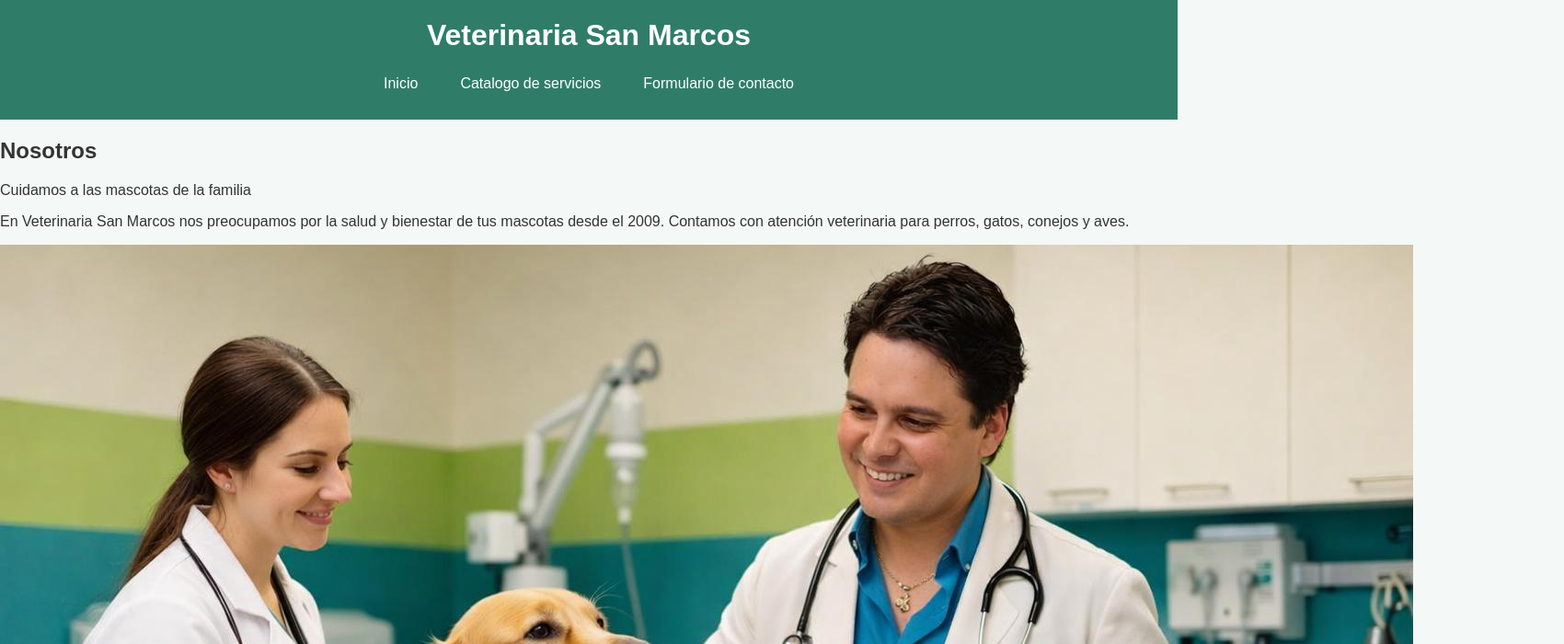
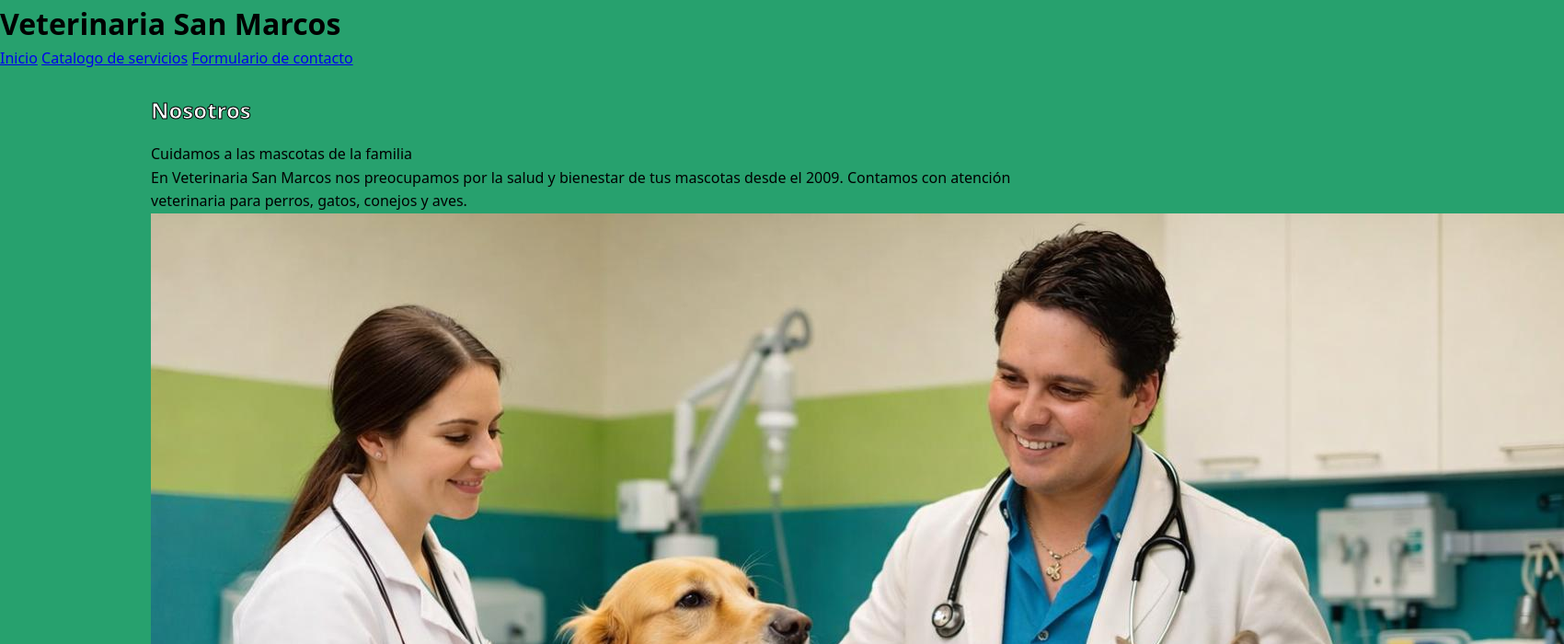
Before and after one commit to Matias2598/veterinaria, a plain HTML site: page index.html in a window 1280 px wide. Shown: the top 700 px of the page at 92% size, 1700 px wide, since content can reach past the window. Drawn offline with Linux system fonts and the light colour scheme.

Commit message:
Edite el css para hacer una base basica para todas las paginas, por Matias Araya Venegas

```diff
--- a/css/style.css
+++ b/css/style.css
@@ -1,37 +1,33 @@
+/*Para todas las paginas*/
 * {
-    box-sizing: border-box;
+  box-sizing: border-box;
+  margin: 0;
+  padding: 0;
 }
 
 body {
-    margin: 0;
-    font-family: Arial, sans-serif;
-    background-color: #f4f8f6;
-    color: #333;
+  font-family: system-ui, Arial, sans-serif;
+  background: rgb(39, 161, 110);
+  color: black;
+  line-height: 1.6;
 }
 
-header {
-    background-color: #2f7d68;
-    color: white;
-    padding: 20px;
-    text-align: center;
+main {
+  max-width: 1000px;
+  margin: 0 auto;
+  padding: 24px;
 }
 
-header h1 {
-    margin: 0 0 15px;
-    font-size: 32px;
+section h2 {
+  color: white;
+  margin-bottom: 16px;
+  -webkit-text-stroke: 1px black;
 }
 
-nav {
-    display: flex;
-    justify-content: center;
-    gap: 10px;
-    flex-wrap: wrap;
+footer {
+  background: white;
+  color: black;
+  text-align: center;
+  padding: 14px;
+  margin-top: 40px;
 }
-
-nav a {
-    color: white;
-    text-decoration: none;
-    padding: 10px 18px;
-    border-radius: 8px;
-    transition: 0.3s;
-}
```
